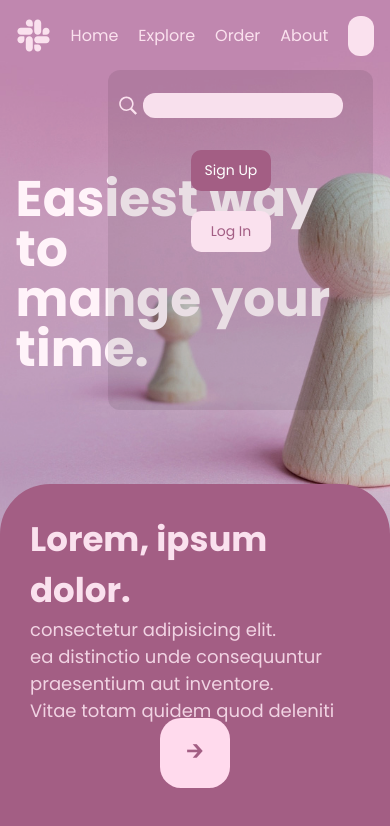
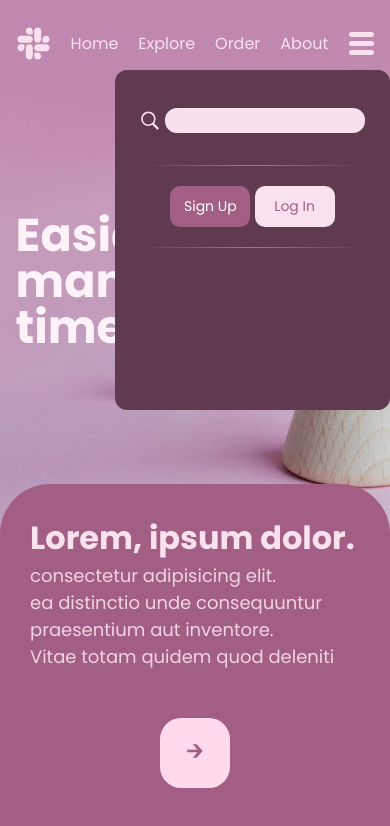
Before and after one commit to MuhammadRamdan1/Flures, a plain HTML site: page index.html in a window 390 px wide. Both pictures are taken after a click on the element 361 px from the left and 35 px from the top of the page. Drawn offline with Linux system fonts and the light colour scheme.

Commit message:
32% done

```diff
--- a/css/master.css
+++ b/css/master.css
@@ -38,33 +38,47 @@ section:last-child{
 }
 /* ــــــــــــــــــــــــــــــــــــــ[Header]ــــــــــــــــــــــــــــــــــــــ */
 .menu {
-    display: none;
-    position: relative;
+    position: absolute;
     border-radius: 12px;
+    height: 340px;
+    width: 275px;
+    top: 70px;
+    right: 0;
     overflow: hidden;
 }
 .menuToggle {
-    height: 340px;
-    width: 265px;
-    background-color: rgba(0, 0, 0, 0.088);
-    position: absolute;
-    top: 70px;
-    right: 16.547px;
+    right: 0 !important;
 }
 .menuBtn {
     display: none;
     width: 50px;
     height: 40px;
-    background-color: #fae1ee;
     border-radius: 12px;
 }
+.menuBtn span{
+    width: 25px;
+    height: 5px;
+    border-radius: 4px;
+    background-color:#fae1ee ;
+}
 .menuContent {
+    height: inherit;
+    width: inherit;
     position: absolute;
-    padding: 10px;
+    right: -285px;
+    padding: 25px;
     display: flex;
     align-items: center;
     gap: 20px;
     flex-direction: column;
+    transition: all,0.5s;
+    background-color: #603b4f;
+}
+.hr{
+    height: 1px;
+    background-image: linear-gradient(90deg, rgba(0, 0, 0, 0.00) 0%, #fae1ee 50%, rgba(0, 0, 0, 0.00) 100%);
+    opacity: 0.4;
+    width: 100%;
 }
 .searchBox2{
     display: flex;
--- a/css/mediaquery.css
+++ b/css/mediaquery.css
@@ -5,21 +5,27 @@
     header,
     .container,
     section{
-        padding: 4%;
+        padding: 6% 4%;
     }
     section:last-child {
         padding: 2% 0% 0%;
     }
-    .menu,
+    /* .menu{
+        display: block;
+    } */
     .menuBtn{
-        display: block;
+        display: flex;
+        flex-direction: column;
+        gap: 4px;
+        justify-content: center;
+        align-items: center;
     }
     .searchBox,
     .b1{
         display: none;
     }
     h1{
-        font-size: 50px;
+        font-size: 46px;
     }
     nav div button:last-child {
         margin-left: 0;
@@ -29,6 +35,9 @@
         padding: 30px;
         top: 360px;
     }
+    .semifooter h2{
+        font-size: 32px;
+    }
     .semifooter button{
         top: 65%;
     }
--- a/index.html
+++ b/index.html
@@ -53,7 +53,11 @@
                     <button class="b1">Log In</button>
                 </div>
             <!-- <span> -->
-                <div class="menuBtn"></div>
+                <div class="menuBtn">
+                    <span></span>
+                    <span></span>
+                    <span></span>
+                </div>
                 <div class="menu">
                     <div class="menuContent">
                         <div class="searchBox2">
@@ -65,8 +69,12 @@
                             </svg>
                             <input type="text" class="sb2" id="sbb2">
                         </div>
-                        <button>Sign Up</button>
-                        <button>Log In</button>
+                        <div class="hr"></div>
+                        <div>
+                            <button>Sign Up</button>
+                            <button>Log In</button>
+                        </div>
+                        <div class="hr"></div>
                     </div>
                 </div>
             <!-- </span> -->
--- a/master.js
+++ b/master.js
@@ -1,10 +1,10 @@
 
 /* ــــــــــــــــــــــــــــــــــــــ[Header]ــــــــــــــــــــــــــــــــــــــ */
 const menuBtn = document.querySelector(".menuBtn")
-const menu = document.querySelector(".menu")
+const menuC = document.querySelector(".menuContent")
 
 menuBtn.addEventListener('click', function(){
-    menu.classList.toggle("menuToggle")
+    menuC.classList.toggle("menuToggle")
 })
 
 const searchBox = document.getElementById("sbb");
```
